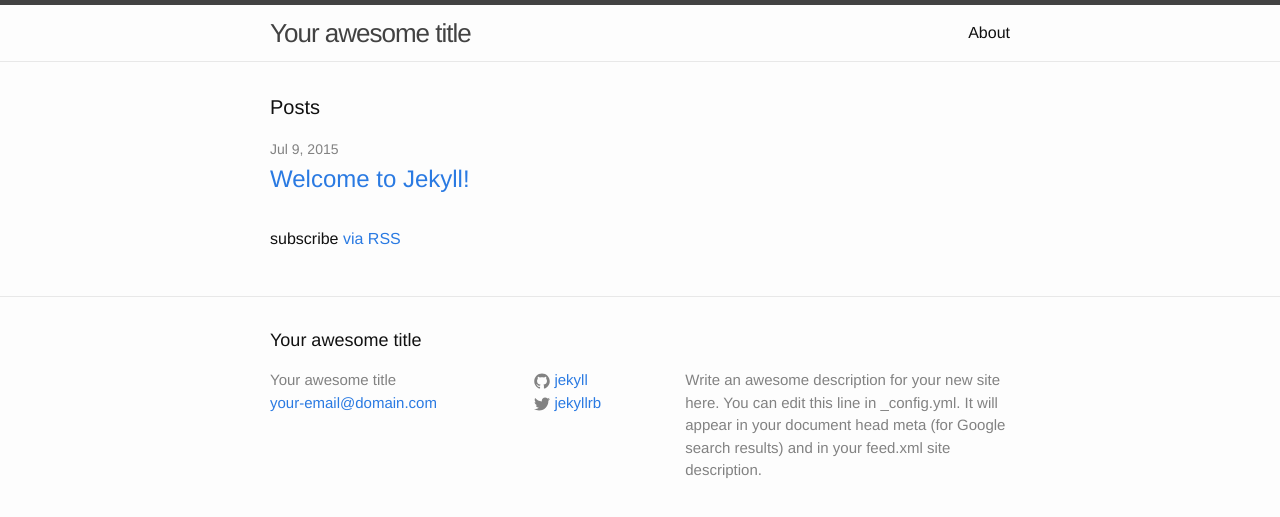
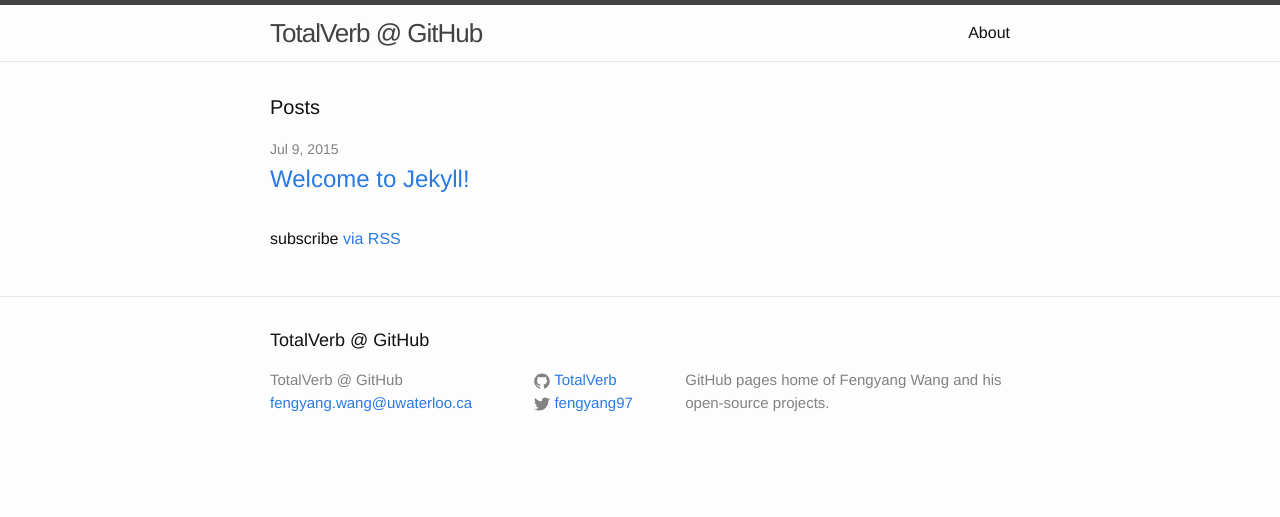
Before and after one commit to TotalVerb/totalverb.github.io, a Jekyll site: the page built from index.html, in a window 1280 px wide. Shown: the top 517 px of the page. Built offline with Jekyll 4.4.1, drawn with Linux system fonts in a browser that asks for light colours.

Commit message:
change config

```diff
--- a/_config.yml
+++ b/_config.yml
@@ -1,14 +1,12 @@
 # Site settings
-title: Your awesome title
-email: your-email@domain.com
+title: TotalVerb @ GitHub
+email: fengyang.wang@uwaterloo.ca
 description: > # this means to ignore newlines until "baseurl:"
-  Write an awesome description for your new site here. You can edit this
-  line in _config.yml. It will appear in your document head meta (for
-  Google search results) and in your feed.xml site description.
+  GitHub pages home of Fengyang Wang and his open-source projects.
 baseurl: "" # the subpath of your site, e.g. /blog/
-url: "http://yourdomain.com" # the base hostname & protocol for your site
-twitter_username: jekyllrb
-github_username:  jekyll
+url: "https://totalverb.github.com" # the base hostname & protocol for your site
+twitter_username: fengyang97
+github_username:  TotalVerb
 
 # Build settings
 markdown: kramdown
```
